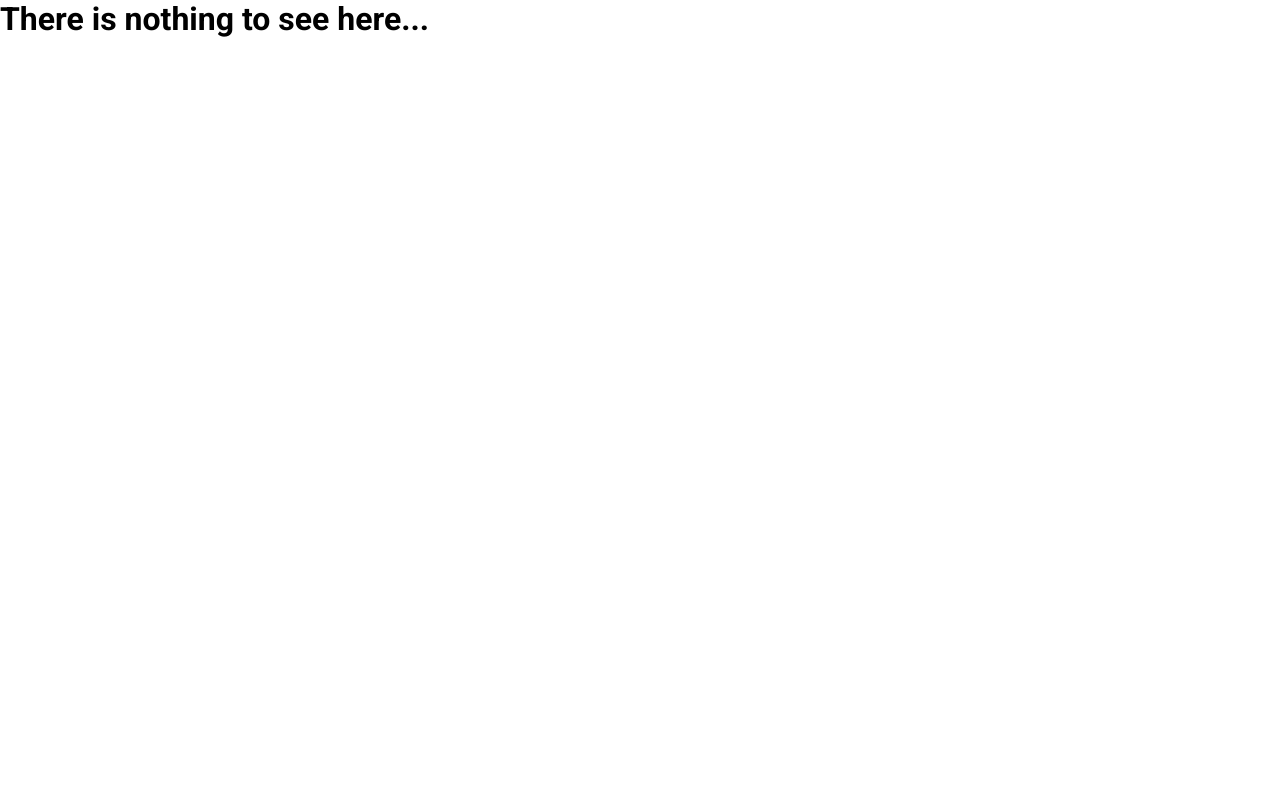
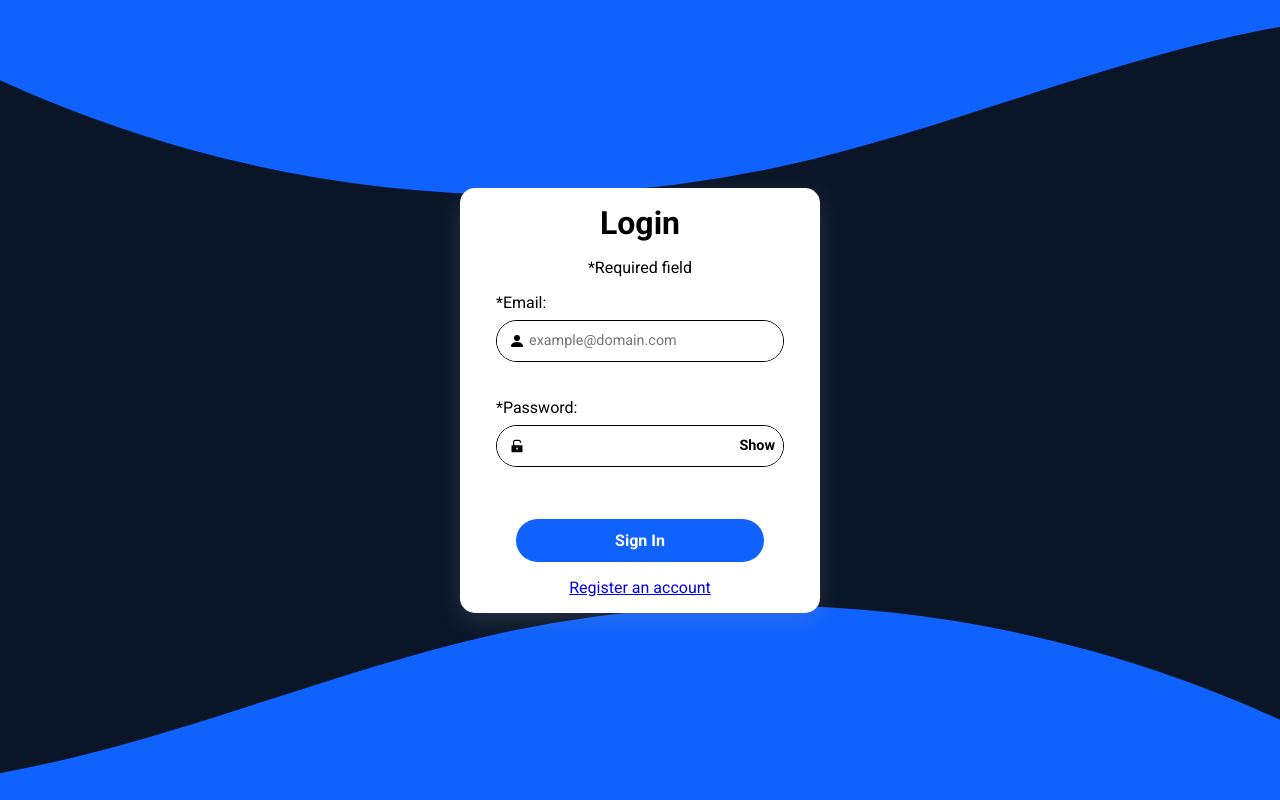
Before and after one commit to DilanAtomica/chat-app-clientside, a React (Vite) app: page / in a window 1280 px wide. Built offline with nearby package versions, Linux system fonts and the light colour scheme; no server answers.

Commit message:
changed login route to "/"

```diff
--- a/src/components/Navbar/index.css
+++ b/src/components/Navbar/index.css
@@ -39,6 +39,7 @@ nav > ul > li {
 
 nav > ul > li > button {
     background: none;
+    border: none;
     width: max-content;
     display: flex;
     align-items: center;
--- a/src/pages/Register/index.tsx
+++ b/src/pages/Register/index.tsx
@@ -57,7 +57,7 @@ function Register() {
                 <InputField obligated={true} label="Confirm Password" errorMsg={errors.confirmPassword?.message} register={register} showPassword={showPassword}
                             setShowPassword={setShowPassword} />
                 <Button width={"15.5rem"} disabled={isLoading} buttonType={"submit"}>Sign Up</Button>
-                <Link to="/login">Already have an account?</Link>
+                <Link to="/">Already have an account?</Link>
             </form>
         </main>
     );
--- a/src/routes/index.tsx
+++ b/src/routes/index.tsx
@@ -16,7 +16,7 @@ function AppRoutes() {
         createRoutesFromElements(
             <Route errorElement={<h1>There is nothing to see here...</h1>}>
                 <Route element={<PublicRoutes/>}>
-                    <Route element={<><Login/></>} path="/login"/>
+                    <Route element={<><Login/></>} path="/"/>
                     <Route element={<> <Register/> </>} path="/register"/>
                 </Route>
                 <Route element={<ProtectedRoutes/>}>
```
